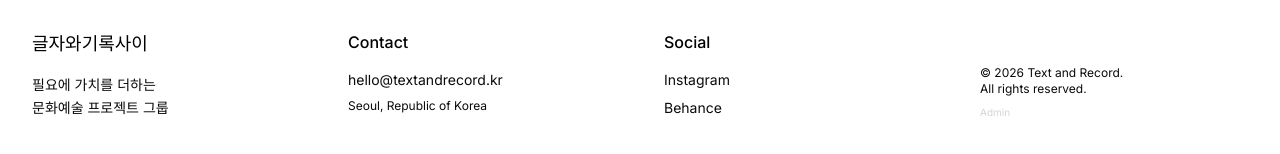
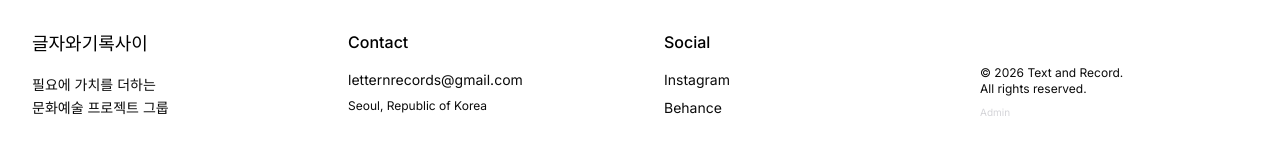
Before and after one commit to mxblue79/letterandrecords, a React (Vite) app: page / in a window 1280 px wide. Shown: the part 918-1072 px from the top of the page. Built offline with nearby package versions, Linux system fonts and the light colour scheme; no server answers.

Commit message:
chore(Footer): update contact email to letternrecords@gmail.com

```diff
--- a/src/app/components/Footer.tsx
+++ b/src/app/components/Footer.tsx
@@ -22,7 +22,7 @@ export function Footer() {
         <div className="flex flex-col space-y-4">
           <h4 className="font-medium text-black">Contact</h4>
           <div className="flex flex-col space-y-2">
-            <a href="mailto:hello@textandrecord.kr" className="hover:text-black transition-colors">hello@textandrecord.kr</a>
+            <a href="mailto:letternrecords@gmail.com" className="hover:text-black transition-colors">letternrecords@gmail.com</a>
             <span className="text-xs text-muted-foreground">Seoul, Republic of Korea</span>
           </div>
         </div>
```
